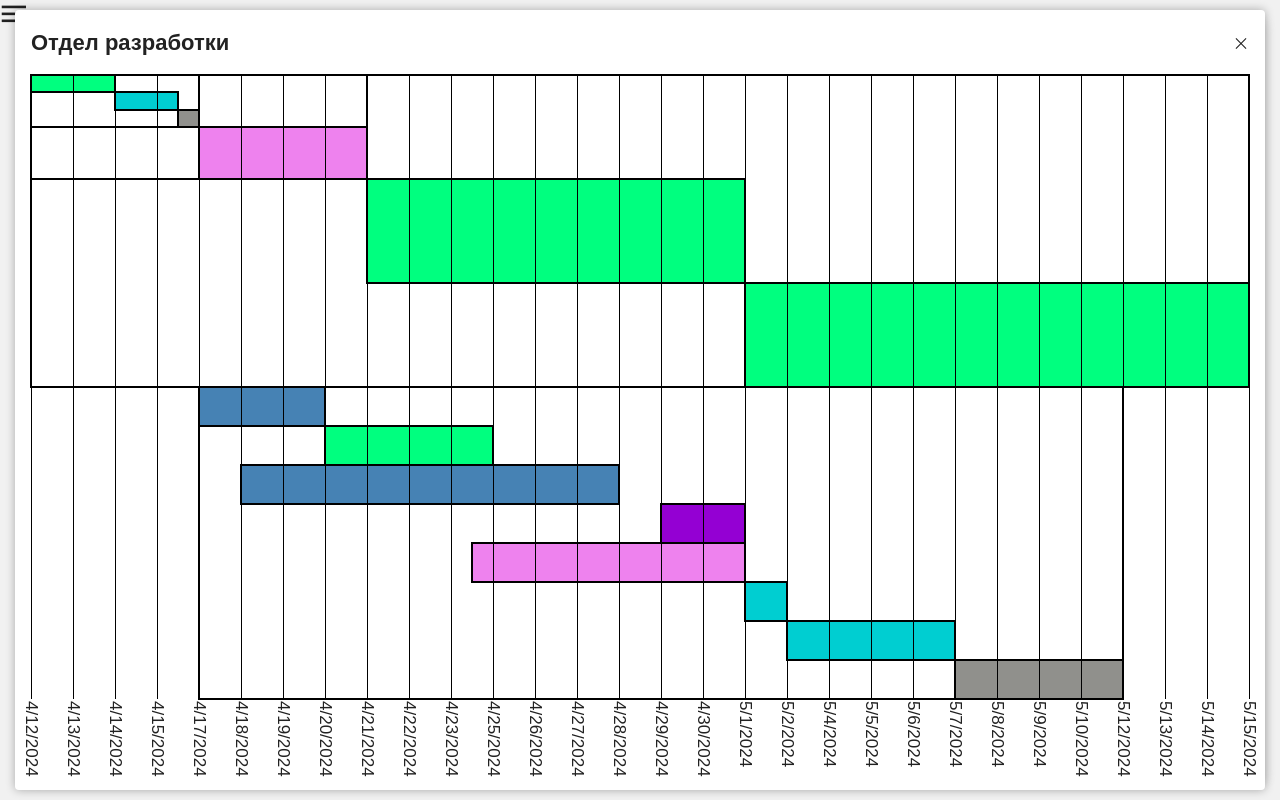
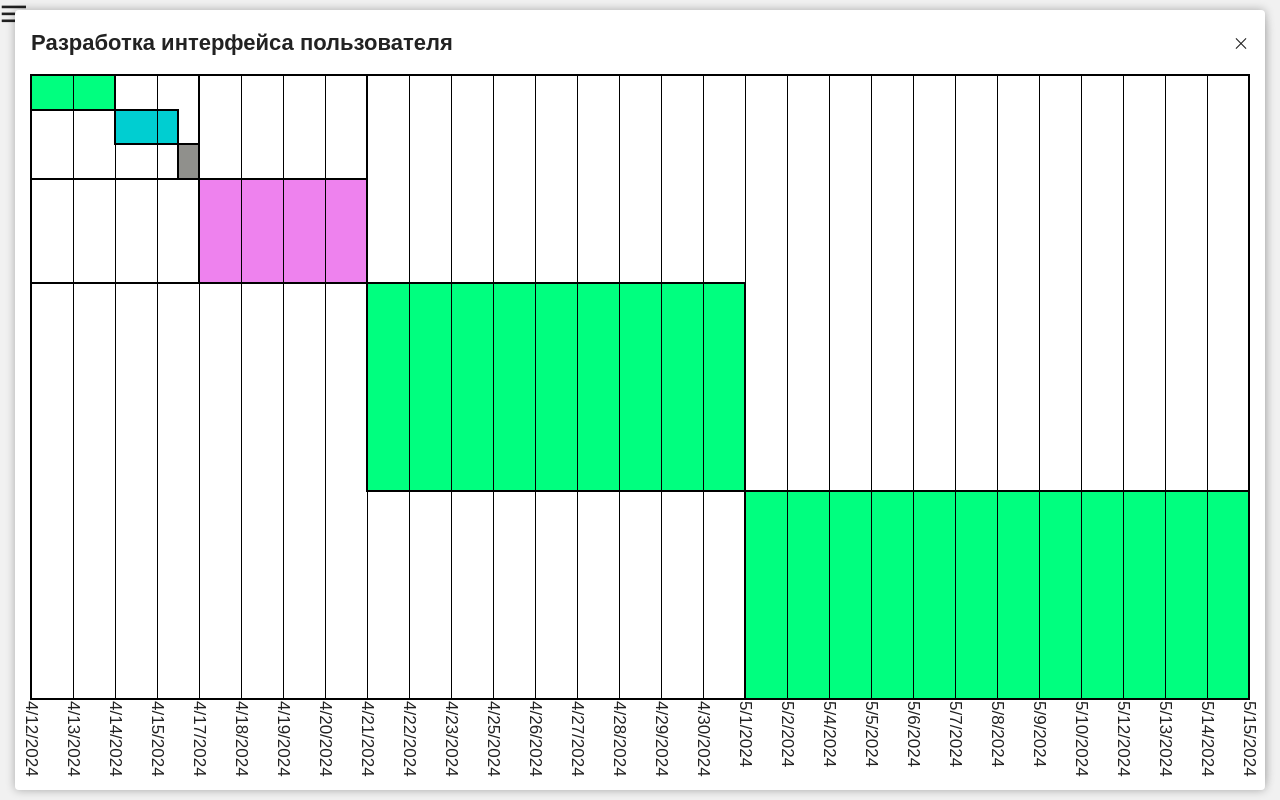
Before and after one commit to Qidia/GanttChart, a Next.js app: page / in a window 1280 px wide. Both pictures are taken after a click on the element 486 px from the left and 30 px from the top of the page. Built offline with nearby package versions, Linux system fonts and the light colour scheme.

Commit message:
Added opening a modal with one task

```diff
--- a/src/components/DataProvider/DataProvider.js
+++ b/src/components/DataProvider/DataProvider.js
@@ -15,7 +15,7 @@ const DataProvider = ({ children }) => {
      */
     const fetchData = async () => {
       try {
-        const response = await fetch("/api/departments"); // Путь к API маршруту
+        const response = await fetch("./api/departments"); // Путь к API маршруту
         if (!response.ok) {
           throw new Error("Failed to fetch data");
         }
--- a/src/components/DepartmentsModal/DepartmentsModal.jsx
+++ b/src/components/DepartmentsModal/DepartmentsModal.jsx
@@ -9,24 +9,33 @@ import Grid from "../Grid/Grid";
  * @param {boolean} props.isOpen - Флаг, указывающий, открыто ли модальное окно.
  * @param {Function} props.onClose - Функция обратного вызова при закрытии модального окна.
  * @param {Object} props.department - Данные о подразделении.
+ * @param {Object} props.task - Данные о задаче.
+ * @param {number} props.taskIndex - Индекс задачи.
  * @returns {ReactNode} - Возвращает элемент модального окна или null, если окно закрыто.
  */
-const DepartmentsModal = ({ isOpen, onClose, department }) => {
+const DepartmentsModal = ({ isOpen, onClose, department, task, taskIndex }) => {
   return (
     <div className={styles.overlay}>
       <Modal
         isOpen={isOpen}
-        titleModal={department.name}
+        titleModal={`${task ? task.title : department.name}`}
         onClose={onClose}
         type="DepartmentsModal"
       >
         <div className={styles.modalContent}>
-          <Grid
-            data={[department]}
-            isLineVisible={false}
-            showArrows={true}
-            showSubtasks={true}
-          />
+          {task ? (
+            <Grid
+              data={[{ ...department, tasks: [task] }]}
+              isLineVisible={false}
+              showSubtasks={true}
+            />
+          ) : (
+            <Grid
+              data={[department]}
+              isLineVisible={false}
+              showSubtasks={false}
+            />
+          )}
         </div>
       </Modal>
     </div>
--- a/src/components/TaskRectangles/TaskRectangles.jsx
+++ b/src/components/TaskRectangles/TaskRectangles.jsx
@@ -34,8 +34,10 @@ const TaskRectangles = ({
     color: null,
   });
 
-  // Состояние для выбранного департамента и состояния модального окна
+  // Состояние для выбранного департамента, выбранной задачи и состояния модального окна
   const [selectedDepartment, setSelectedDepartment] = useState(null);
+  const [selectedTask, setSelectedTask] = useState(null);
+  const [taskIndex, setTaskIndex] = useState(null);
   const [isModalOpen, setIsModalOpen] = useState(false);
 
   // Обработчик события наведения мыши на задачу
@@ -55,9 +57,11 @@ const TaskRectangles = ({
     setTooltip({ task: null, department: null, position: null, color: null });
   };
 
-  // Обработчик клика по департаменту
-  const handleDepartmentClick = (department) => {
+  // Обработчик клика по задаче
+  const handleTaskClick = (department, task, index) => {
     setSelectedDepartment(department);
+    setSelectedTask(task);
+    setTaskIndex(index);
     setIsModalOpen(true);
   };
 
@@ -65,11 +69,12 @@ const TaskRectangles = ({
   const handleModalClose = () => {
     setIsModalOpen(false);
     setSelectedDepartment(null);
+    setSelectedTask(null);
+    setTaskIndex(null);
   };
 
   // Функция для нахождения позиции задачи по дате
   const findPosition = (date) => {
-    console.log(verticalLines);
     const lineIndex = verticalLines.findIndex((lineDate) => date <= lineDate);
     if (lineIndex === 0) return 0;
     if (lineIndex === -1) return 100;
@@ -150,7 +155,7 @@ const TaskRectangles = ({
 
     // Вычисление вертикальной позиции и высоты задачи
     const top =
-      ((deptIndex * 2 + 0.3) * 100) / (data.length * 2) +
+      ((deptIndex * 2 + 0.1) * 100) / (data.length * 2) +
       (index * departmentHeight) / (department.tasks.length || 1);
     const taskColor = getTaskColor(task, department, deptIndex);
 
@@ -182,7 +187,7 @@ const TaskRectangles = ({
           style={taskStyle}
           onMouseEnter={(e) => handleMouseEnter(e, task, department, taskColor)}
           onMouseLeave={handleMouseLeave}
-          onClick={() => handleDepartmentClick(department)}
+          onClick={() => handleTaskClick(department, task, index)}
         />
         {/* Рекурсивный вызов для рендеринга подзадач */}
         {showSubtasks && task.tasks && (
@@ -211,7 +216,7 @@ const TaskRectangles = ({
     >
       {/* Рендеринг задач для каждого отдела */}
       {data.map((department, deptIndex) => {
-        const departmentHeight = 100 / (data.length * 2);
+        const departmentHeight = 100 / (data.length * 1.1);
 
         return department.tasks.map((task, index) =>
           renderTask(task, deptIndex, index, departmentHeight, department)
@@ -228,11 +233,14 @@ const TaskRectangles = ({
         />
       )}
 
-      {!showSubtasks && selectedDepartment && (
+      {/* Модальное окно для отображения информации о департаменте или задаче */}
+      {selectedDepartment && (
         <DepartmentsModal
           isOpen={isModalOpen}
           onClose={handleModalClose}
           department={selectedDepartment}
+          task={selectedTask}
+          taskIndex={taskIndex}
         />
       )}
     </div>
```
